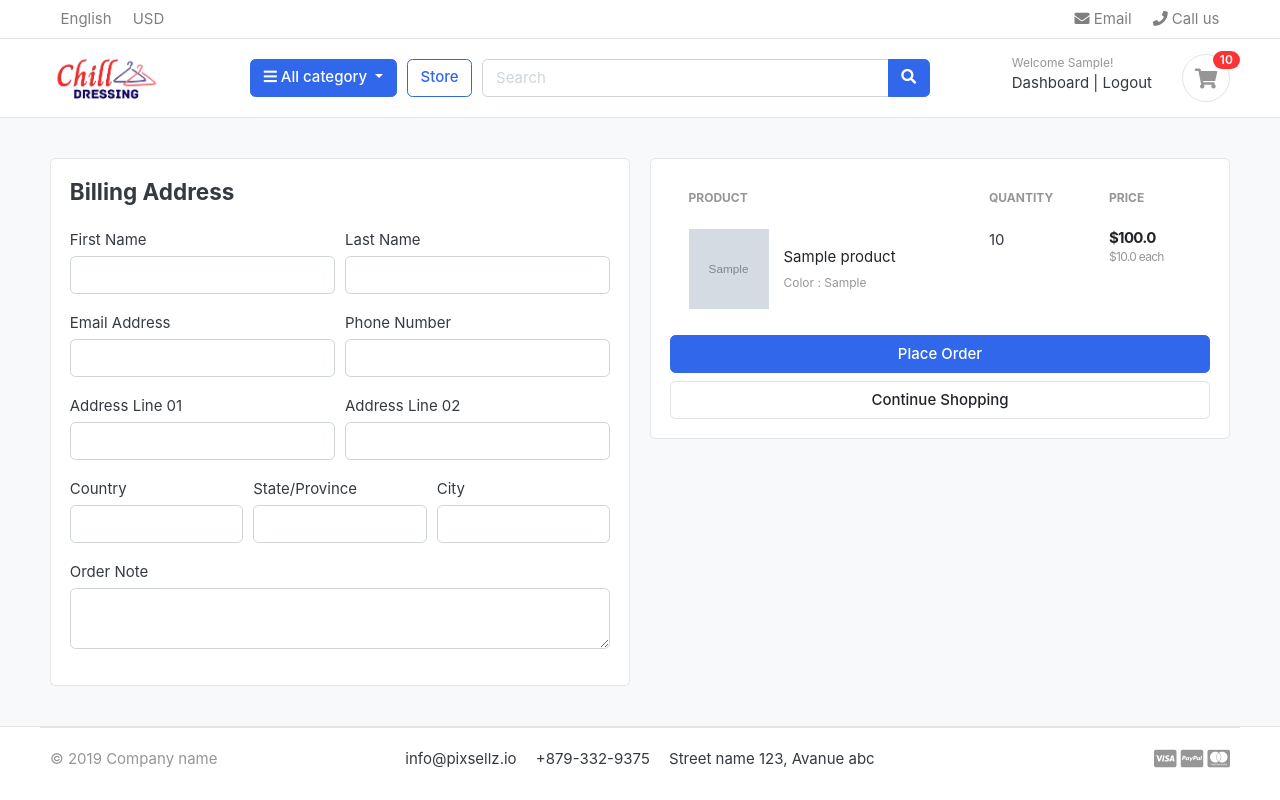
After one commit to Janitha-Tharaka/chillDressing-ecommerce-django, a Django app: page /cart/checkout/ in a window 1280 px wide. The commit adds this page. Run offline with Django 3.2, Linux system fonts and the light colour scheme; a user stored in the database is signed in; tables that the repository leaves empty hold one stand-in row (values such as "Sample post"); grey boxes marked "Sample" are stand-in pictures; some libraries are stand-ins or nearby versions; some web fonts are replaced.

Commit message:
Finish cart and checkout page for logged in user.

```diff
--- a/carts/context_processor.py
+++ b/carts/context_processor.py
@@ -9,7 +9,11 @@ def counter(request):
     else:
         try:
             cart = Cart.objects.filter(cart_id=_cart_id(request))
-            cart_items = CartItem.objects.all().filter(cart=cart[:1])
+            if request.user.is_authenticated:
+                cart_items = CartItem.objects.all().filter(user=request.user)
+            else:
+                cart_items = CartItem.objects.all().filter(cart=cart[:1])
+
             for cart_item in cart_items:
                 cart_count += cart_item.quantity
 
--- a/carts/models.py
+++ b/carts/models.py
@@ -1,5 +1,6 @@
 from django.db import models
 from store.models import Product, Variation
+from accounts.models import Account
 # Create your models here.
 
 
@@ -12,9 +13,10 @@ class Cart(models.Model):
 
 
 class CartItem(models.Model):
+    user = models.ForeignKey(Account, on_delete=models.CASCADE, null=True)
     product = models.ForeignKey(Product, on_delete=models.CASCADE)
     variations = models.ManyToManyField(Variation, blank=True)
-    cart = models.ForeignKey(Cart, on_delete=models.CASCADE)
+    cart = models.ForeignKey(Cart, on_delete=models.CASCADE, null=True)
     quantity = models.IntegerField()
     is_active = models.BooleanField(default=True)
 
--- a/carts/urls.py
+++ b/carts/urls.py
@@ -8,4 +8,6 @@ urlpatterns = [
          views.remove_cart, name='remove_cart'),
     path('remove_cart_item/<int:product_id>/<int:cart_item_id>/',
          views.remove_cart_item, name='remove_cart_item'),
+
+    path('checkout/', views.checkout, name="checkout"),
 ]
--- a/carts/views.py
+++ b/carts/views.py
@@ -4,6 +4,7 @@ from .models import Cart, CartItem
 # Create your views here.
 from django.http import HttpResponse
 from django.core.exceptions import ObjectDoesNotExist
+from django.contrib.auth.decorators import login_required
 # _cart_id is a private function
 
 
@@ -15,80 +16,140 @@ def _cart_id(request):
 
 
 def add_cart(request, product_id):
+    current_user = request.user
     product = Product.objects.get(id=product_id)  # Get product
-    product_variation = []
-    if request.method == 'POST':
-        for item in request.POST:
-            key = item
-            value = request.POST[key]
 
-            try:
-                variation = Variation.objects.get(product=product,
-                                                  variation_category__iexact=key, variation_value__iexact=value)
-                product_variation.append(variation)
-            except:
-                pass
+    if current_user.is_authenticated:
+        product_variation = []
+        if request.method == 'POST':
+            for item in request.POST:
+                key = item
+                value = request.POST[key]
 
-    try:
-        # get the cart_id from the session
-        cart = Cart.objects.get(cart_id=_cart_id(request))
-    except Cart.DoesNotExist:
-        cart = Cart.objects.create(
-            cart_id=_cart_id(request)
-        )
-    cart.save()
+                try:
+                    variation = Variation.objects.get(product=product,
+                                                      variation_category__iexact=key, variation_value__iexact=value)
+                    product_variation.append(variation)
+                except:
+                    pass
 
-    is_cart_item_exists = CartItem.objects.filter(
-        product=product, cart=cart).exists()
+        is_cart_item_exists = CartItem.objects.filter(
+            product=product, user=current_user).exists()
 
-    if is_cart_item_exists:
-        cart_item = CartItem.objects.filter(
-            product=product, cart=cart)
-        # Checking the variations are exits
-        existing_variation_list = []
-        id = []
-        for item in cart_item:
-            existing_variation = item.variations.all()
-            existing_variation_list.append(list(existing_variation))
-            id.append(item.id)
+        if is_cart_item_exists:
+            cart_item = CartItem.objects.filter(
+                product=product, user=current_user)
+            # Checking the variations are exits
+            existing_variation_list = []
+            id = []
+            for item in cart_item:
+                existing_variation = item.variations.all()
+                existing_variation_list.append(list(existing_variation))
+                id.append(item.id)
 
-        if product_variation in existing_variation_list:
-            index = existing_variation_list.index(product_variation)
-            item_id = id[index]
-            item = CartItem.objects.get(product=product, id=item_id)
-            item.quantity += 1
-            item.save()
+            if product_variation in existing_variation_list:
+                index = existing_variation_list.index(product_variation)
+                item_id = id[index]
+                item = CartItem.objects.get(product=product, id=item_id)
+                item.quantity += 1
+                item.save()
+            else:
+                item = CartItem.objects.create(
+                    product=product, quantity=1, user=current_user)
+                if len(product_variation) > 0:
+                    item.variations.clear()
+                    item.variations.add(*product_variation)
+                item.save()
+
         else:
-            item = CartItem.objects.create(
-                product=product, quantity=1, cart=cart)
+            cart_item = CartItem.objects.create(
+                product=product,
+                quantity=1,
+                user=current_user,
+            )
+
             if len(product_variation) > 0:
-                item.variations.clear()
-                item.variations.add(*product_variation)
-            item.save()
+                cart_item.variations.clear()
+                cart_item.variations.add(*product_variation)
+            cart_item.save()
+    else:
+        product_variation = []
+        if request.method == 'POST':
+            for item in request.POST:
+                key = item
+                value = request.POST[key]
 
-    else:
-        cart_item = CartItem.objects.create(
-            product=product,
-            quantity=1,
-            cart=cart,
-        )
+                try:
+                    variation = Variation.objects.get(product=product,
+                                                      variation_category__iexact=key, variation_value__iexact=value)
+                    product_variation.append(variation)
+                except:
+                    pass
 
-        if len(product_variation) > 0:
-            cart_item.variations.clear()
-            cart_item.variations.add(*product_variation)
-        cart_item.save()
+        try:
+            # get the cart_id from the session
+            cart = Cart.objects.get(cart_id=_cart_id(request))
+        except Cart.DoesNotExist:
+            cart = Cart.objects.create(
+                cart_id=_cart_id(request)
+            )
+        cart.save()
+
+        is_cart_item_exists = CartItem.objects.filter(
+            product=product, cart=cart).exists()
+
+        if is_cart_item_exists:
+            cart_item = CartItem.objects.filter(
+                product=product, cart=cart)
+            # Checking the variations are exits
+            existing_variation_list = []
+            id = []
+            for item in cart_item:
+                existing_variation = item.variations.all()
+                existing_variation_list.append(list(existing_variation))
+                id.append(item.id)
+
+            if product_variation in existing_variation_list:
+                index = existing_variation_list.index(product_variation)
+                item_id = id[index]
+                item = CartItem.objects.get(product=product, id=item_id)
+                item.quantity += 1
+                item.save()
+            else:
+                item = CartItem.objects.create(
+                    product=product, quantity=1, cart=cart)
+                if len(product_variation) > 0:
+                    item.variations.clear()
+                    item.variations.add(*product_variation)
+                item.save()
+
+        else:
+            cart_item = CartItem.objects.create(
+                product=product,
+                quantity=1,
+                cart=cart,
+            )
+
+            if len(product_variation) > 0:
+                cart_item.variations.clear()
+                cart_item.variations.add(*product_variation)
+            cart_item.save()
     # return HttpResponse(cart_item.product)
     # exit()
     return redirect('cart')
 
 
 def remove_cart(request, product_id, cart_item_id):
-    cart = Cart.objects.get(cart_id=_cart_id(request))
     # If there is an object, works fine, other wise give 404 error
     product = get_object_or_404(Product, id=product_id)
     try:
-        cart_item = CartItem.objects.get(
-            product=product, cart=cart, id=cart_item_id)
+        if request.user.is_authenticated:
+            cart_item = CartItem.objects.get(
+                product=product, user=request.user, id=cart_item_id)
+        else:
+            cart = Cart.objects.get(cart_id=_cart_id(request))
+            cart_item = CartItem.objects.get(
+                product=product, cart=cart, id=cart_item_id)
 
         if cart_item.quantity > 1:
             cart_item.quantity -= 1
@@ -102,11 +163,16 @@ def remove_cart(request, product_id, cart_item_id):
 
 
 def remove_cart_item(request, product_id, cart_item_id):
-    cart = Cart.objects.get(cart_id=_cart_id(request))
     # If there is an object, works fine, other wise give 404 error
     product = get_object_or_404(Product, id=product_id)
-    cart_item = CartItem.objects.get(
-        product=product, cart=cart, id=cart_item_id)
+
+    if request.user.is_authenticated:
+        cart_item = CartItem.objects.get(
+            product=product, user=request.user, id=cart_item_id)
+    else:
+        cart = Cart.objects.get(cart_id=_cart_id(request))
+        cart_item = CartItem.objects.get(
+            product=product, cart=cart, id=cart_item_id)
 
     cart_item.delete()
 
@@ -115,8 +181,12 @@ def remove_cart_item(request, product_id, cart_item_id):
 
 def cart(request, total=0, quantity=0, cart_items=None):
     try:
-        cart = Cart.objects.get(cart_id=_cart_id(request))
-        cart_items = CartItem.objects.filter(cart=cart, is_active=True)
+        if request.user.is_authenticated:
+            cart_items = CartItem.objects.filter(
+                user=request.user, is_active=True)
+        else:
+            cart = Cart.objects.get(cart_id=_cart_id(request))
+            cart_items = CartItem.objects.filter(cart=cart, is_active=True)
 
         for cart_item in cart_items:
             total += (cart_item.product.price * cart_item.quantity)
@@ -131,3 +201,28 @@ def cart(request, total=0, quantity=0, cart_items=None):
         'cart_items': cart_items,
     }
     return render(request, 'store/cart.html', context)
+
+
+@login_required(login_url='login')
+def checkout(request, total=0, quantity=0, cart_items=None):
+    try:
+        if request.user.is_authenticated:
+            cart_items = CartItem.objects.filter(
+                user=request.user, is_active=True)
+        else:
+            cart = Cart.objects.get(cart_id=_cart_id(request))
+            cart_items = CartItem.objects.filter(cart=cart, is_active=True)
+
+        for cart_item in cart_items:
+            total += (cart_item.product.price * cart_item.quantity)
+            quantity += cart_item.quantity
+
+    except ObjectDoesNotExist:
+        pass
+
+    context = {
+        'total': total,
+        'quantity': quantity,
+        'cart_items': cart_items,
+    }
+    return render(request, 'store/checkout.html', context)
--- a/templates/store/cart.html
+++ b/templates/store/cart.html
@@ -118,7 +118,7 @@
                         <p class="text-center mb-3">
                             <img src="{% static './images/misc/payments.png' %}" height="26">
                         </p>
-                        <a href="./place-order.html" class="btn btn-primary btn-block"> Checkout </a>
+                        <a href="{% url 'checkout' %}" class="btn btn-primary btn-block"> Checkout </a>
                         <a href="{% url 'store' %}" class="btn btn-light btn-block">Continue Shopping</a>
                     </div> <!-- card-body.// -->
                 </div> <!-- card.// -->
--- /dev/null
+++ b/templates/store/checkout.html
@@ -0,0 +1,146 @@
+{% extends 'base.html' %}
+{% load static %}
+
+{% block content %}
+
+<section class="section-content padding-y bg">
+    <div class="container">
+
+        <div class="row">
+            <aside class="col-lg-6">
+                <div class="card">
+                    <div class="card-body">
+                        <h4 class="card-title mb-4"> Billing Address </h4>
+                        <form action="" method="POST">
+                            {% csrf_token %}
+                            <div class="form-row">
+                                <div class="col form-group">
+                                    <label for="">First Name </label>
+                                    <input type="text" name="first_name" class="form-control" required>
+                                </div>
+
+                                <div class="col form-group">
+                                    <label for="">Last Name </label>
+                                    <input type="text" name="last_name" class="form-control" required>
+                                </div>
+                            </div>
+
+                            <div class="form-row">
+                                <div class="col form-group">
+                                    <label for="">Email Address </label>
+                                    <input type="email" name="email" class="form-control" required>
+                                </div>
+
+                                <div class="col form-group">
+                                    <label for="">Phone Number </label>
+                                    <input type="text" name="phone" class="form-control" required>
+                                </div>
+                            </div>
+
+                            <div class="form-row">
+                                <div class="col form-group">
+                                    <label for="">Address Line 01 </label>
+                                    <input type="text" name="address_line_1" class="form-control" required>
+                                </div>
+
+                                <div class="col form-group">
+                                    <label for="">Address Line 02 </label>
+                                    <input type="text" name="address_line_2" class="form-control">
+                                </div>
+                            </div>
+
+                            <div class="form-row">
+
+                                <div class="col form-group">
+                                    <label for="">Country</label>
+                                    <input type="text" name="country" class="form-control" required>
+                                </div>
+
+                                <div class="col form-group">
+                                    <label for="">State/Province</label>
+                                    <input type="text" name="state" class="form-control" required>
+                                </div>
+
+                                <div class="col form-group">
+                                    <label for="">City</label>
+                                    <input type="text" name="city" class="form-control" required>
+                                </div>
+                            </div>
+
+                            <div class="form-row">
+                                <div class="col form-group">
+                                    <label for="">Order Note </label>
+                                    <textarea name="order_note" rows="2" class="form-control" > </textarea>
+                                </div>
+                            </div>
+                        </div>
+                    </div> <!-- card.// -->
+
+                </aside> <!-- col.// -->
+                <aside class="col-lg-6">
+                    <div class="card">
+                        <div class="card-body">
+
+                            <table class="table table-borderless table-shopping-cart">
+                                <thead class="text-muted">
+                                    <tr class="small text-uppercase">
+                                        <th scope="col">Product</th>
+                                        <th scope="col" width="120">Quantity</th>
+                                        <th scope="col" width="120">Price</th>
+                                    </tr>
+                                </thead>
+                                <tbody>
+
+                                    {% for cart_item in cart_items %}
+
+                                    <tr>
+                                        <td>
+                                            <figure class="itemside align-items-center">
+                                                <div class="aside"><img src="{{ cart_item.product.image.url }}" class="img-sm">
+                                                </div>
+                                                <figcaption class="info">
+                                                    <a href="{{ cart_item.product.get_url }}"
+                                                        class="title text-dark">{{cart_item.product.product_name}}</a>
+                                                    <p class="text-muted small">
+                                                        {% if cart_item.variations.all %}
+                                                            {% for item in cart_item.variations.all %}
+                                                                {{ item.variation_category | capfirst }} : {{ item.variation_value | capfirst }} <br>
+                                                            {% endfor %}
+                                                        {% endif %}
+                                                    </p>
+                                                </figcaption>
+                                            </figure>
+                                        </td>
+                                        <td>
+                                            <label> {{ cart_item.quantity }} </label>
+                                        </td>
+                                        <td>
+                                            <div class="price-wrap">
+                                                <var class="price">${{ cart_item.sub_total }}</var>
+                                                <small class="text-muted"> ${{ cart_item.product.price }} each </small>
+                                            </div> <!-- price-wrap .// -->
+                                        </td>
+                                    </tr>
+
+                                    {% endfor %}
+
+                                </tbody>
+                            </table>
+
+                            <button type="submit" name="submit" class="btn btn-primary btn-block"> Place Order </button>
+                            <a href="{% url 'store' %}" class="btn btn-light btn-block">Continue Shopping</a>
+                        </div> <!-- card-body.// -->
+                    </div> <!-- card.// -->
+
+                </form>
+
+            </aside> <!-- col.// -->
+
+
+        </div> <!-- row.// -->
+
+    </div> <!-- container .//  -->
+</section>
+<!-- ========================= SECTION CONTENT END// ========================= -->
+
+{% endblock %}
```
Also changed, not shown: accounts/views.py (+57 -1 lines), carts/migrations/0004_auto_20230308_2243.py (added).
